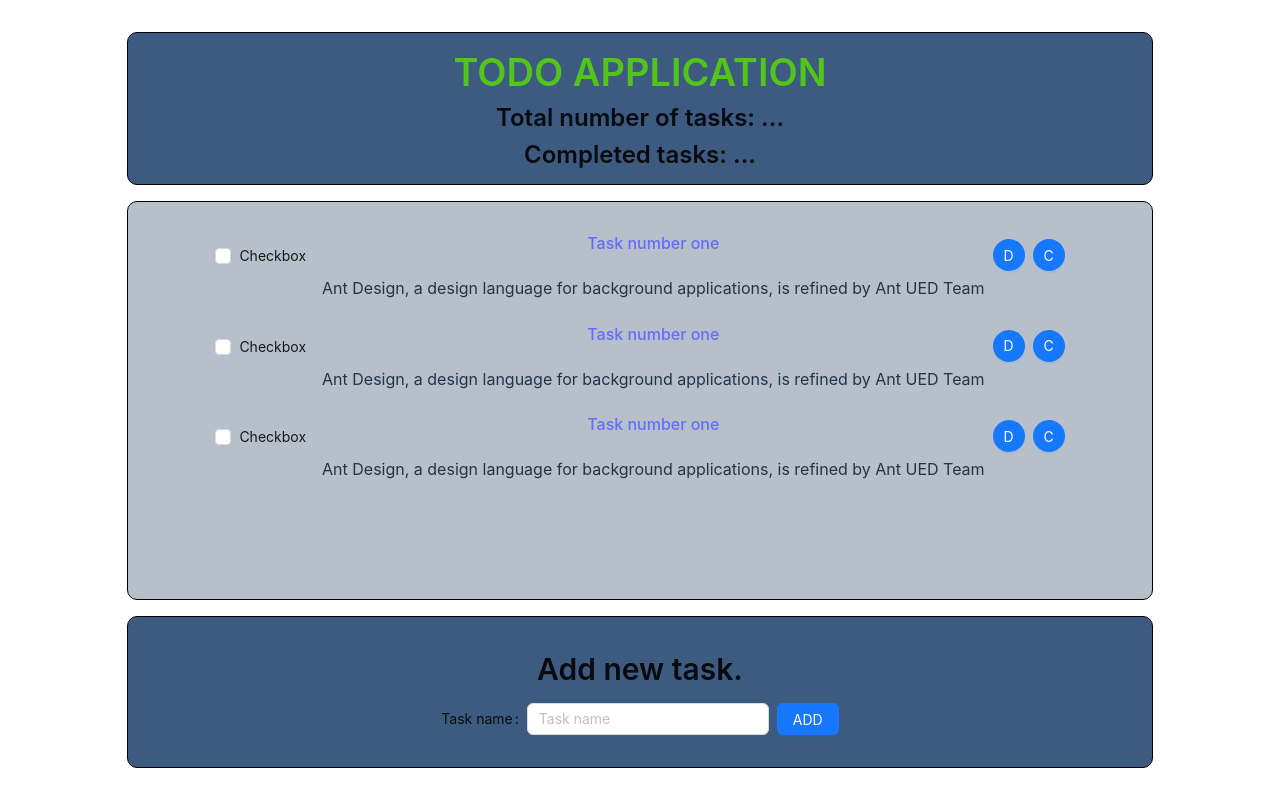
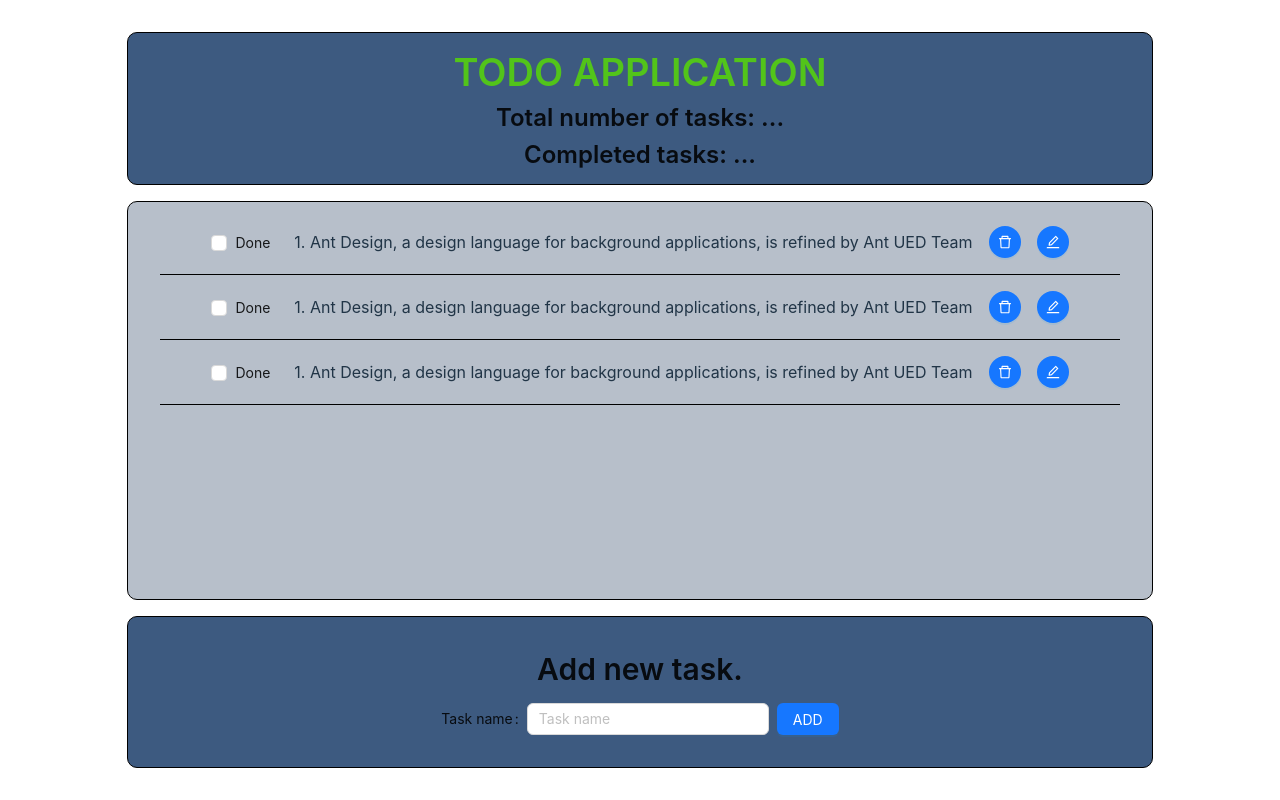
Before and after one commit to Sparkisss/Test-task, a React (Vite) app: page / in a window 1280 px wide. Built offline with nearby package versions, Linux system fonts and the light colour scheme.

Commit message:
style: add icon to button and leveling item in task component

```diff
--- a/src/components/tasksList/TaskList.module.css
+++ b/src/components/tasksList/TaskList.module.css
@@ -7,3 +7,7 @@
     width: 75vw;
     margin: 1em 0;
 }
+
+.list__container {
+    margin-bottom: 1em;
+}
--- /dev/null
+++ b/src/components/tasksListItem/TaskListItem.module.css
@@ -0,0 +1,4 @@
+.item {
+    border-bottom: 1px solid rgb(0, 0, 0);
+    padding: 1em;
+}
--- a/src/components/tasksListItem/TasksListItem.tsx
+++ b/src/components/tasksListItem/TasksListItem.tsx
@@ -1,6 +1,8 @@
 import { FC } from 'react';
-import { List as L, Button, Flex, Tooltip, Space, Checkbox} from 'antd';
+import { List as L, Button, Tooltip, Space, Checkbox} from 'antd';
 import type { CheckboxProps } from 'antd';
+import { EditOutlined , DeleteOutlined } from '@ant-design/icons';
+import classes from "./TaskListItem.module.css";
 
 const TasksListItem: FC = () => {
 
@@ -9,28 +11,20 @@ const TasksListItem: FC = () => {
       };
 
     return (
-        <>
-            <Space>
-                <Checkbox onChange={onChange}>Checkbox</Checkbox>
+        <div className={classes.item} >
+            <Space size={'middle'} >
+                <Checkbox onChange={onChange} >Done</Checkbox>
                 <L.Item.Meta
-                title={<a href="https://ant.design">{'Task number one'}</a>}
-                description="Ant Design, a design language for background applications, is refined by Ant UED Team"
+                description="1. Ant Design, a design language for background applications, is refined by Ant UED Team"
                 />
-                <Flex gap="small">
-                    <Flex wrap gap="small">
-                        <Tooltip title="search">
-                        <Button type="primary" shape="circle">
-                            D
-                        </Button>
-                        </Tooltip>
-                        <Button type="primary" shape="circle">
-                            C
-                        </Button>
-                    </Flex>
-                </Flex>
+                <Tooltip title="delete">
+                    <Button type="primary" shape="circle" icon={<DeleteOutlined/>}/>
+                </Tooltip>
+                <Tooltip title="edit">
+                    <Button type="primary" shape="circle" icon={<EditOutlined/>}/>
+                </Tooltip>
             </Space>
-
-        </>
+        </div>
     );
 };
 
```
